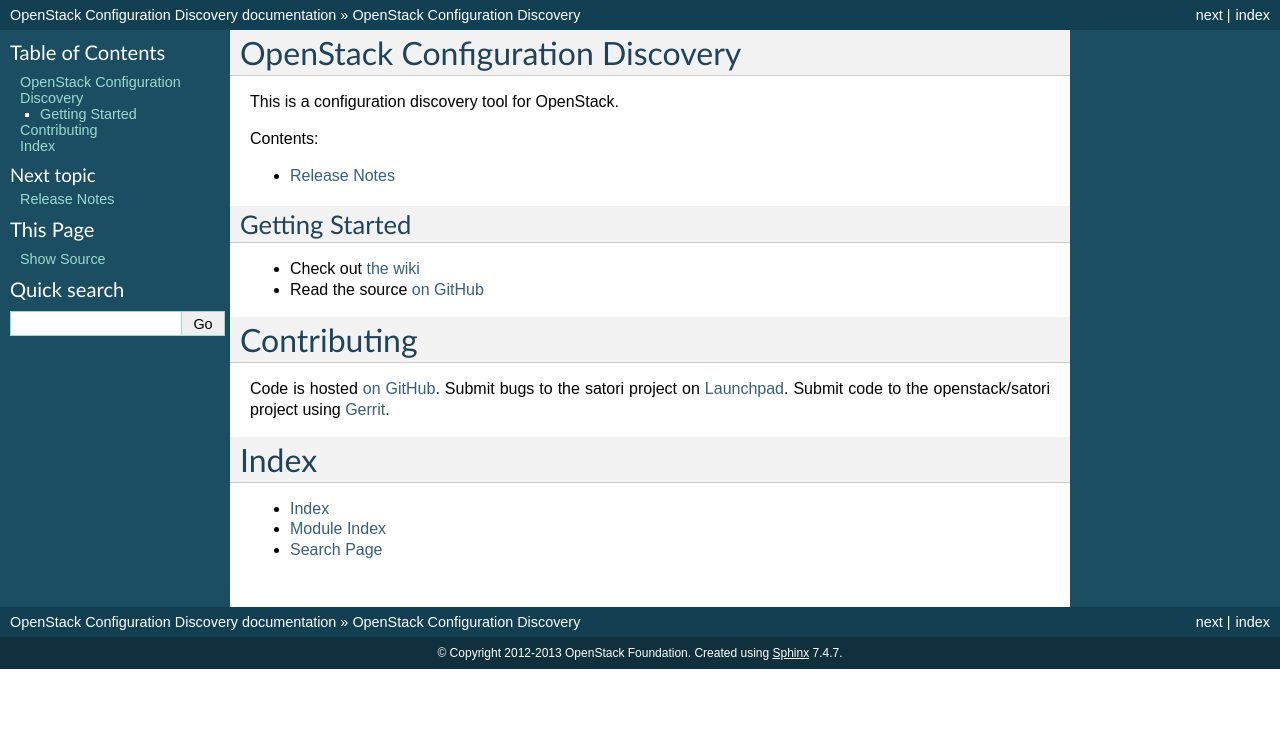
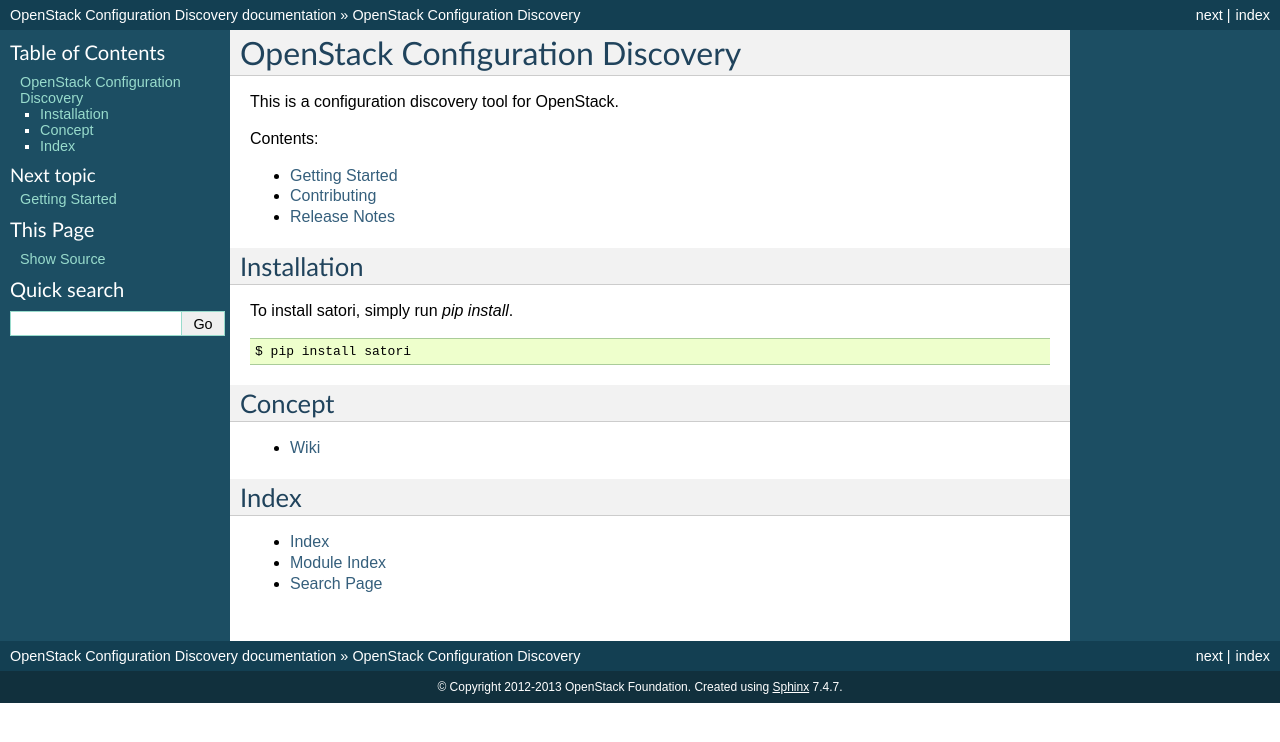
Before and after one commit to stackforge/satori, a Sphinx documentation site: the page built from doc/source/index.rst, in a window 1280 px wide. Shown: the top 742 px of the page. Built offline with Sphinx 7.4.7, drawn with Linux system fonts in a browser that asks for light colours; the version number could not be read and is left out.

```diff
--- a/doc/source/index.rst
+++ b/doc/source/index.rst
@@ -1,3 +1,4 @@
+=================================
 OpenStack Configuration Discovery
 =================================
 
@@ -8,29 +9,28 @@ Contents:
 .. toctree::
    :maxdepth: 1
 
+   getting_started
+   contributing
    releases
 
-Getting Started
----------------
+Installation
+------------
 
-* Check out `the wiki`_
-* Read the source `on GitHub`_
+To install satori, simply run `pip install`.
 
-.. _the wiki: https://wiki.openstack.org/Satori
+::
 
-Contributing
-============
+  $ pip install satori
 
-Code is hosted `on GitHub`_. Submit bugs to the satori project
-on  `Launchpad`_. Submit code to the openstack/satori project
-using `Gerrit`_.
+Concept
+-------
 
-.. _on GitHub: https://github.com/stackforge/satori
-.. _Launchpad: https://launchpad.net/satori
-.. _Gerrit: http://wiki.openstack.org/GerritWorkflow
+* `Wiki`_
+
+.. _Wiki: https://wiki.openstack.org/Satori
 
 Index
-=====
+-----
 
 * :ref:`genindex`
 * :ref:`modindex`
```
Also changed, not shown: doc/source/contributing.rst (added, +19 -0 lines), doc/source/getting_started.rst (added, +27 -0 lines).
